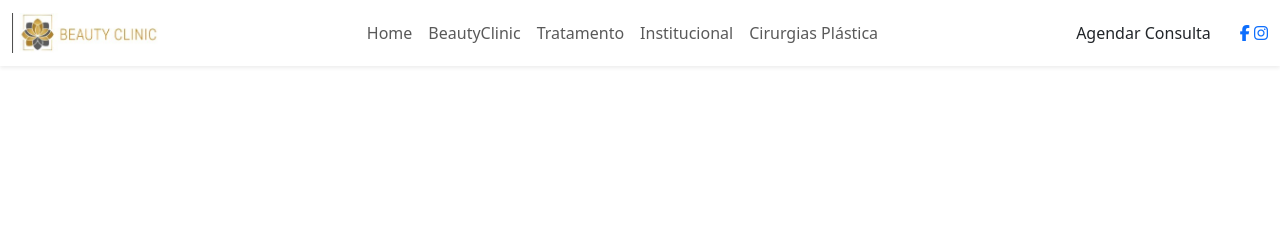
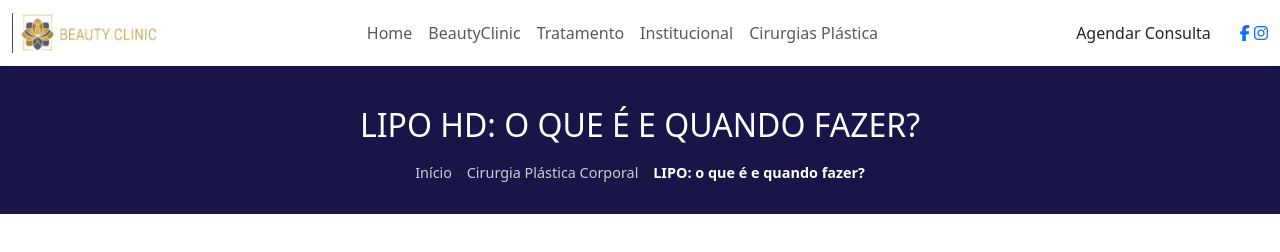
Before and after one commit to larissa016/cirurgias-lipo-HD, a plain HTML site: page index.html in a window 1280 px wide. Drawn offline with nearby package versions, Linux system fonts and the light colour scheme.

Commit message:
add top banner and breadcrumb navigation to index.html.@anacorrea791

```diff
--- a/index.html
+++ b/index.html
@@ -74,5 +74,50 @@
         </div>
       </div>
     </nav>
+    <style>
+        .top-banner {
+          background-color: #1a1548; /* Cor escura semelhante à da imagem */
+          color: #fff;
+          padding: 40px 0 10px 0;
+          text-align: center;
+        }
+
+        .breadcrumb-custom {
+          background-color: #1a1548; /* mesma cor do banner */
+          text-align: center;
+          padding-bottom: 30px;
+          font-size: 0.9rem;
+        }
+
+        .breadcrumb-custom a {
+          color: #ccc;
+          text-decoration: none;
+        }
+
+        .breadcrumb-custom .active {
+          font-weight: bold;
+          color: #fff;
+        }
+      </style>
+    </head>
+    <body>
+
+      <section class="top-banner">
+        <div class="container">
+          <h2>LIPO HD: O QUE É E QUANDO FAZER?</h2>
+        </div>
+      </section>
+
+      <div class="breadcrumb-custom">
+        <div class="container">
+          <span>
+            <a href="#">Início</a> »
+            <a href="#">Cirurgia Plástica Corporal</a> »
+            <span class="active">LIPO: o que é e quando fazer?</span>
+          </span>
+        </div>
+      </div>
+
+      <script src="https://cdn.jsdelivr.net/npm/bootstrap@5.3.3/dist/js/bootstrap.bundle.min.js"></script>
 </body>
 </html>
```
